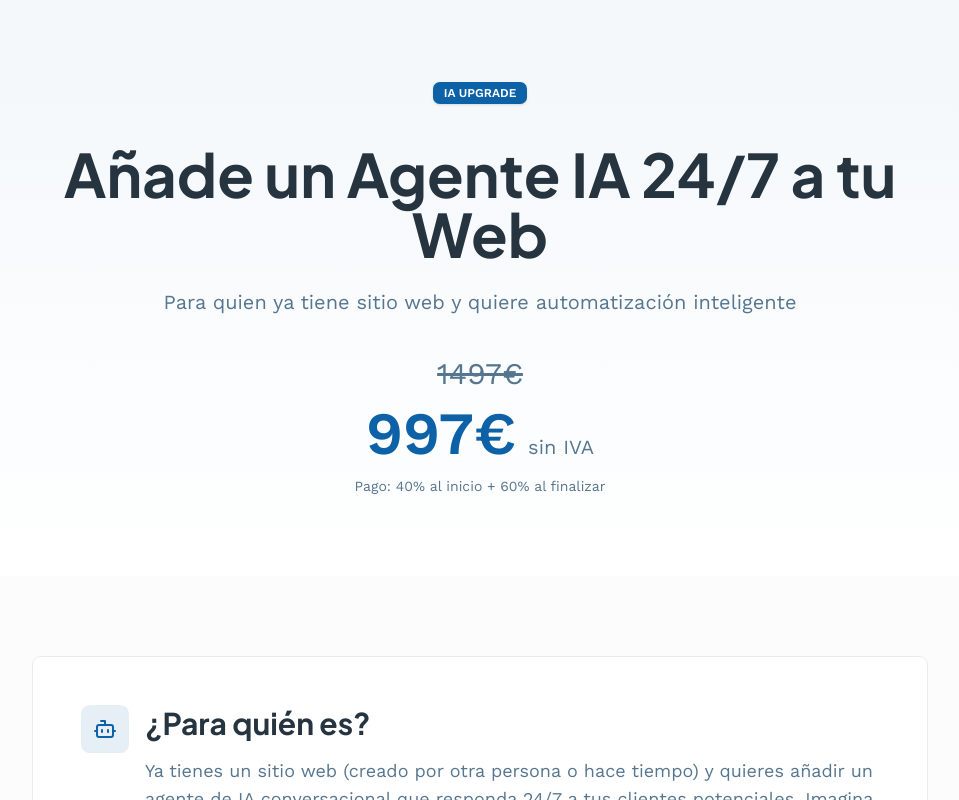
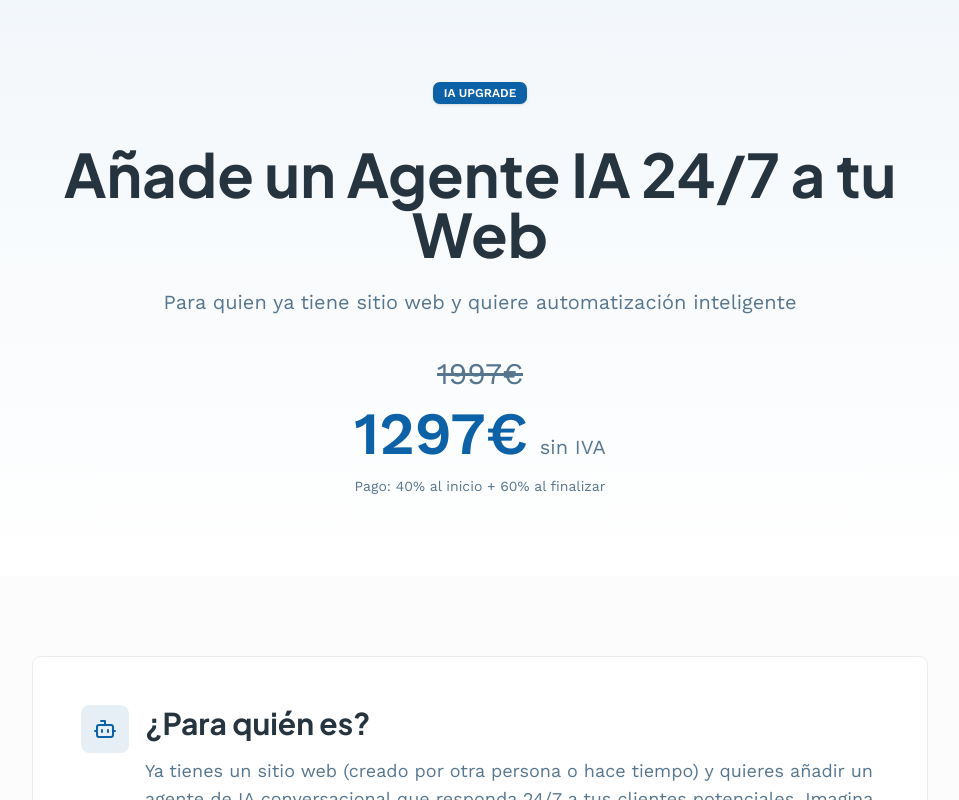
Before and after one commit to fsmartcfs-code/sg-f578bdde-0a98-4ac7-af00-b40a6d478feb-1776842642, a Next.js app: page /ia-upgrade in a window 1280 px wide. Shown: the top 800 px of the page, without its empty margins (160-1119 px from the left). Built offline with nearby package versions, Linux system fonts and the light colour scheme.

Commit message:
feat(pricing): update ia upgrade price to 1297€

```diff
--- a/src/components/PricingCards.tsx
+++ b/src/components/PricingCards.tsx
@@ -45,8 +45,8 @@ const plans = [
   },
   {
     name: "IA Upgrade",
-    originalPrice: "1497€",
-    price: "997€",
+    originalPrice: "1997€",
+    price: "1297€",
     slug: "ia-upgrade",
     icon: Bot,
     description: "Agente IA conversacional para tu sitio existente",
--- a/src/pages/ia-upgrade.tsx
+++ b/src/pages/ia-upgrade.tsx
@@ -26,10 +26,10 @@ export default function IAUpgradePage() {
               </p>
               <div className="flex flex-col items-center gap-3 pt-4">
                 <div className="text-3xl text-muted-foreground line-through">
-                  1497€
+                  1997€
                 </div>
                 <div className="flex items-baseline gap-3">
-                  <span className="text-5xl md:text-6xl font-bold text-primary">997€</span>
+                  <span className="text-5xl md:text-6xl font-bold text-primary">1297€</span>
                   <span className="text-xl text-muted-foreground">sin IVA</span>
                 </div>
                 <p className="text-sm text-muted-foreground">
```
